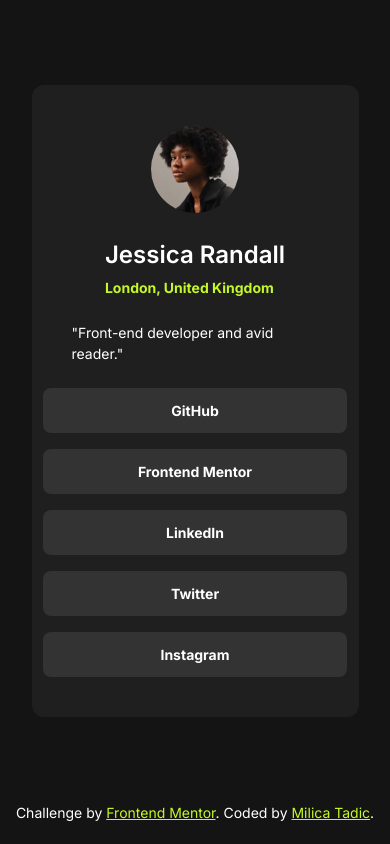
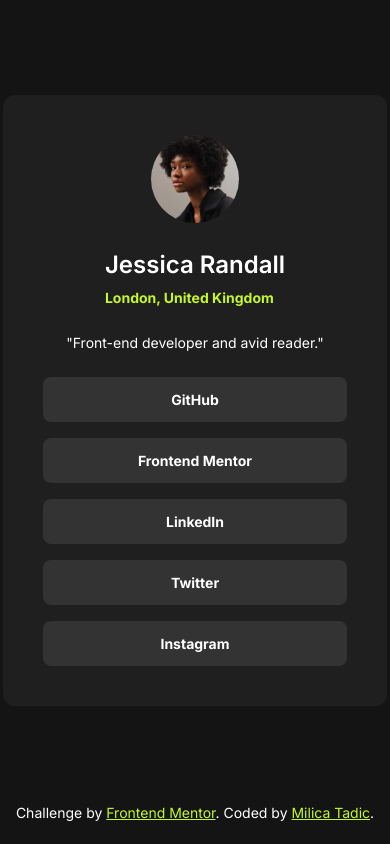
Before and after one commit to milicaaa175/social-links-profile, a plain HTML site: page index.html in a window 390 px wide. Drawn offline with Linux system fonts and the light colour scheme.

Commit message:
Update styles.css

```diff
--- a/styles.css
+++ b/styles.css
@@ -92,9 +92,3 @@ footer {
 footer>a {
     color: hsl(75, 94%, 57%);
 }
-
-@media only screen and (max-width: 400px) {
-    section {
-        max-width: 20.438rem;
-    }
-}
```
